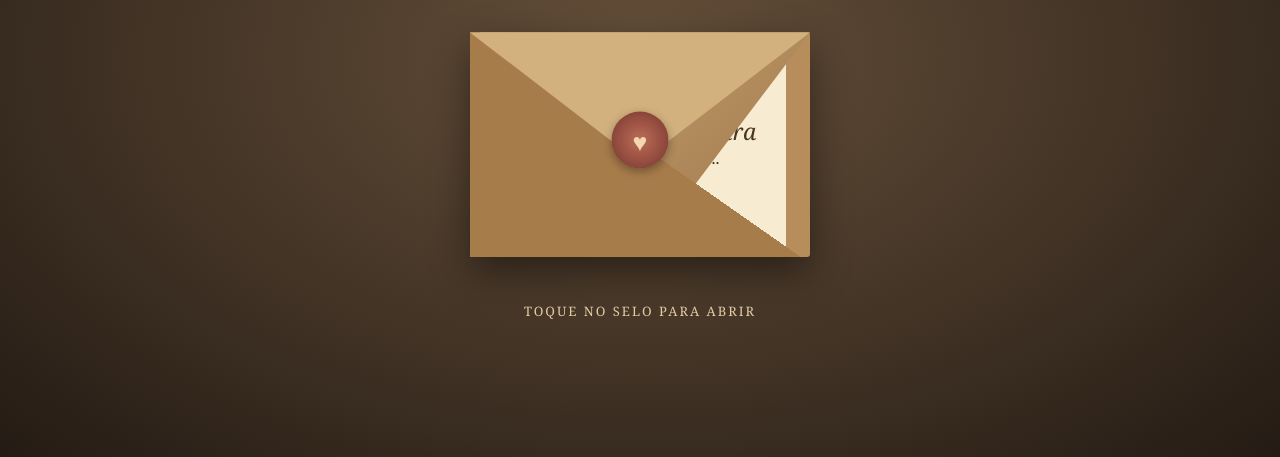
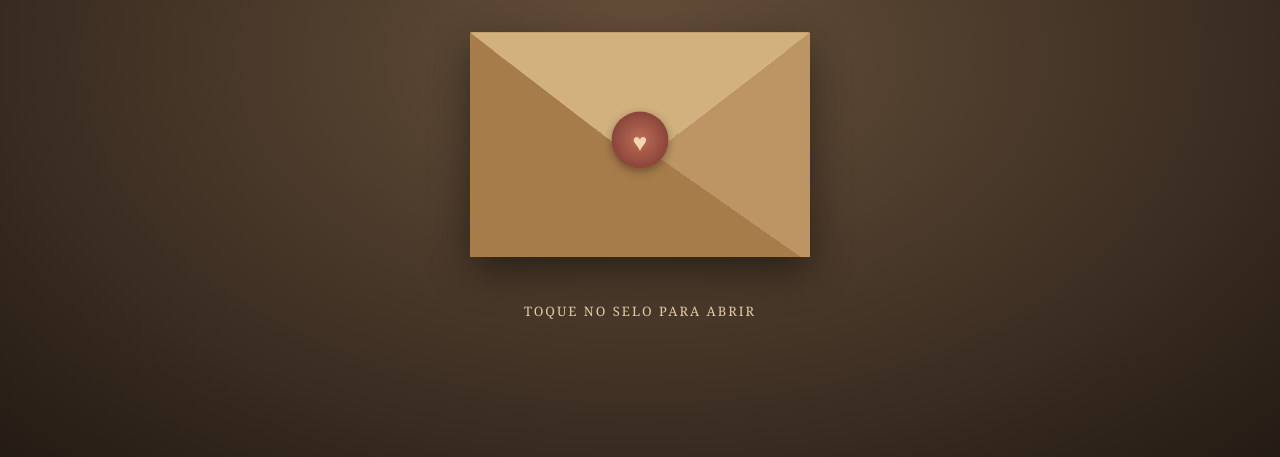
Before and after one commit to lucaastargino/Para-Milenne, a plain HTML site: page index.html in a window 1280 px wide. Shown: the part 343-800 px from the top of the page. Drawn offline with Linux system fonts and the light colour scheme.

Commit message:
Update index.html

```diff
--- a/index.html
+++ b/index.html
@@ -15,8 +15,7 @@ body {
   display: flex;
   align-items: center;
   justify-content: center;
-  background:
-    radial-gradient(ellipse at center, #66503a, #241b14);
+  background: radial-gradient(ellipse at center, #66503a, #241b14);
   font-family: Georgia, serif;
   color: #49351f;
   padding: 20px;
@@ -59,25 +58,24 @@ h1 {
   background: #b78d5b;
   box-shadow: 0 15px 40px #0007;
   border-radius: 3px;
+  z-index: 1;
 }
 
-.envelope::before {
-  content: "";
+/* Corpo frontal do envelope */
+.pocket {
   position: absolute;
   inset: 0;
-  background: linear-gradient(140deg, #cba777, #9d7448);
-  clip-path: polygon(0 0, 100% 0, 50% 100%);
-  z-index: 3;
+  background: linear-gradient(35deg, #a77c4b 50%, #bd9564 50%);
+  clip-path: polygon(0 0, 50% 58%, 100% 0, 100% 100%, 0 100%);
+  z-index: 4;
 }
 
-.flap {
+/* Área que mantém a carta escondida */
+.letter-window {
   position: absolute;
   inset: 0;
-  background: #d2b17e;
-  clip-path: polygon(0 0, 100% 0, 50% 58%);
-  transform-origin: top;
-  transition: transform 1s;
-  z-index: 5;
+  overflow: hidden;
+  z-index: 2;
 }
 
 .letter {
@@ -88,7 +86,8 @@ h1 {
   left: 7%;
   bottom: 5%;
   padding: 20px;
-  transition: transform 1.2s;
+  transform: translateY(0);
+  transition: transform 1.2s ease;
   z-index: 2;
 }
 
@@ -100,13 +99,18 @@ h1 {
   margin-top: 25px;
 }
 
-.pocket {
+/* Aba superior */
+.flap {
   position: absolute;
   inset: 0;
-  background: linear-gradient(35deg, #a77c4b 50%, transparent 50%);
-  z-index: 4;
+  background: #d2b17e;
+  clip-path: polygon(0 0, 100% 0, 50% 58%);
+  transform-origin: top;
+  transition: transform 1s ease;
+  z-index: 5;
 }
 
+/* Selo */
 .seal {
   position: absolute;
   z-index: 6;
@@ -189,7 +193,6 @@ h1 {
 </head>
 
 <body>
-
 <div class="container">
 
   <div class="subtitle">Uma correspondência especial</div>
@@ -197,17 +200,21 @@ h1 {
   <h1>Uma surpresa para você</h1>
 
   <div class="envelope-area" id="envelope">
+
     <div class="envelope"></div>
 
-    <div class="letter">
-      <span>Uma carta para</span>
-      <strong>Millene Assis Teixeira</strong>
-      <span>Com muito carinho...</span>
+    <div class="letter-window">
+      <div class="letter">
+        <span>Uma carta para</span>
+        <strong>Millene Assis Teixeira</strong>
+        <span>Com muito carinho...</span>
+      </div>
     </div>
 
+    <div class="pocket"></div>
     <div class="flap"></div>
-    <div class="pocket"></div>
     <div class="seal">♥</div>
+
   </div>
 
   <div class="hint" id="hint">
```
